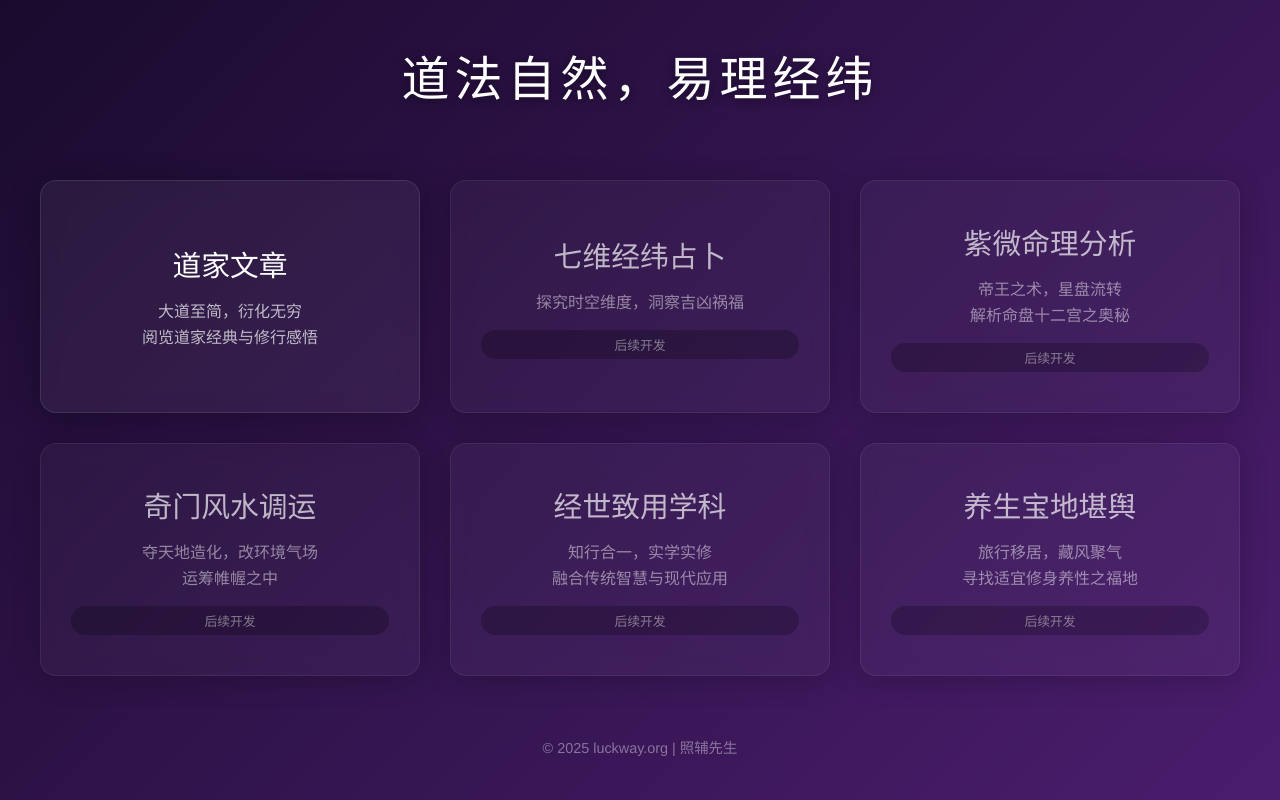
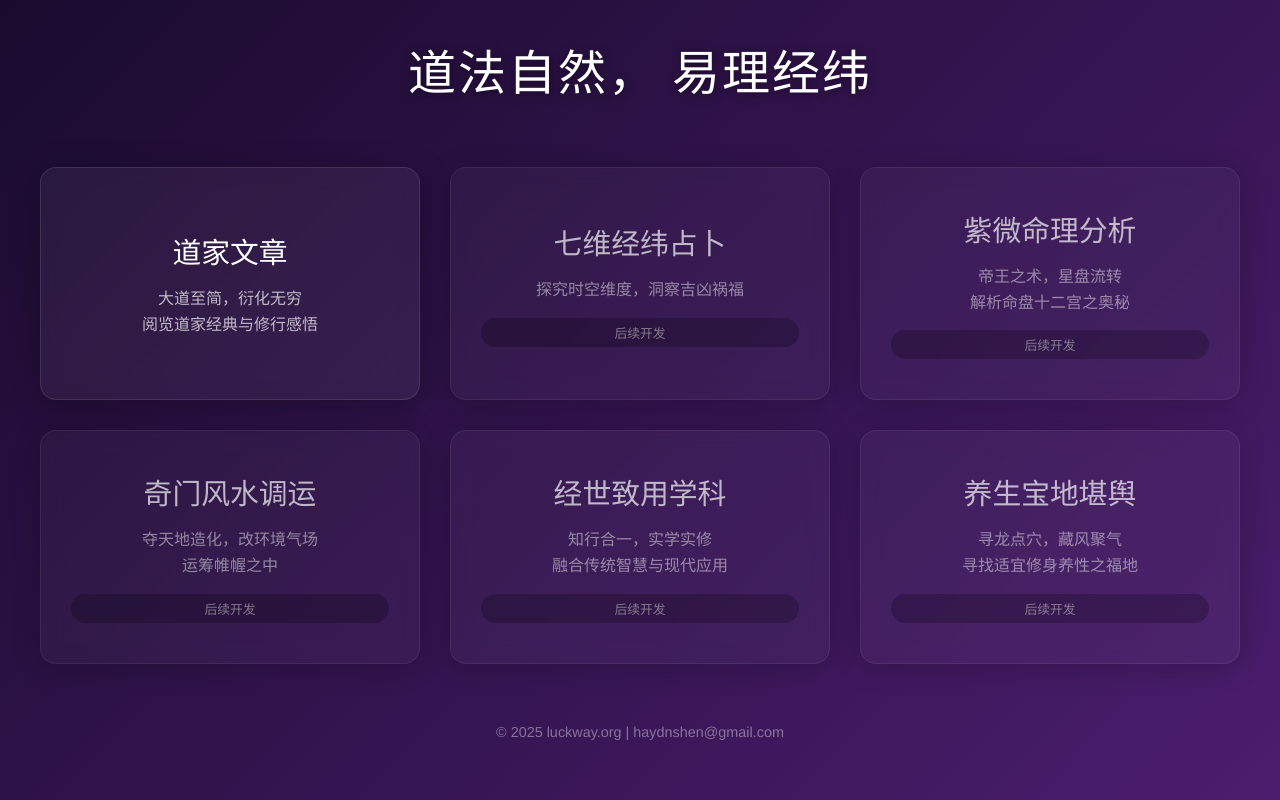
Before and after one commit to haydnshen/mrzhaofu, a plain HTML site: page index.html in a window 1280 px wide. Drawn offline with Linux system fonts and the light colour scheme.

Commit message:
Refactor styles and update content in index.html
Updated styles and content in index.html for improved layout and readability.

```diff
--- a/index.html
+++ b/index.html
@@ -15,7 +15,7 @@
         /* 页面主体样式 */
         body {
             font-family: "PingFang SC", "Microsoft YaHei", "Helvetica Neue", Arial, sans-serif;
-            /* 皇家紫渐变背景：营造神秘与高贵的氛围 */
+            /* 皇家紫渐变背景 */
             background: linear-gradient(135deg, #1a0b2e 0%, #4b1d6e 100%);
             color: #ffffff;
             min-height: 100vh;
@@ -28,17 +28,36 @@
         /* 头部标题区域 */
         header {
             text-align: center;
-            margin-bottom: 60px;
+            margin-bottom: 50px;
+            width: 100%;
             animation: fadeInDown 1s ease-out;
         }
 
+        /*
+           H1 标题优化核心：
+           1. clamp: 字体大小会在 1.8rem 到 3rem 之间根据屏幕宽度自动缩放。
+           2. line-height: 增加行高，防止换行后太挤。
+        */
         h1 {
-            font-size: 3rem;
+            font-family: "Kaiti", "STKaiti", serif; /* 楷体 */
             font-weight: 300;
-            letter-spacing: 5px;
+            letter-spacing: 2px;
             margin-bottom: 10px;
             text-shadow: 0 2px 10px rgba(0,0,0,0.5);
-            font-family: "Kaiti", "STKaiti", serif; /* 使用楷体增加传统韵味 */
+            /* 智能字体大小：手机上最小1.8rem，电脑上最大3rem，中间自动计算 */
+            font-size: clamp(1.8rem, 5vw, 3rem);
+            line-height: 1.4;
+        }
+
+        /*
+           标题分组类：
+           display: inline-block 让这组文字成为一个“方块”。
+           white-space: nowrap 强制这个方块内部不换行。
+           这样“道法自然，”永远在一起，“易理经纬”永远在一起。
+        */
+        .title-group {
+            display: inline-block;
+            white-space: nowrap;
         }
 
         /* 主要内容网格布局 */
@@ -50,19 +69,19 @@
             max-width: 1200px;
         }
 
-        /* 卡片样式 (毛玻璃效果) */
+        /* 卡片样式 */
         .card {
-            background: rgba(255, 255, 255, 0.05); /* 极低透明度背景 */
-            backdrop-filter: blur(10px); /* 磨砂效果 */
+            background: rgba(255, 255, 255, 0.05);
+            backdrop-filter: blur(10px);
             -webkit-backdrop-filter: blur(10px);
-            border: 1px solid rgba(255, 255, 255, 0.1); /* 微弱的白边框 */
+            border: 1px solid rgba(255, 255, 255, 0.1);
             border-radius: 16px;
             padding: 40px 30px;
             text-align: center;
             text-decoration: none;
             color: white;
             transition: all 0.4s cubic-bezier(0.175, 0.885, 0.32, 1.275);
-            box-shadow: 0 4px 30px rgba(0, 0, 0, 0.3); /* 阴影 */
+            box-shadow: 0 4px 30px rgba(0, 0, 0, 0.3);
             position: relative;
             overflow: hidden;
             display: flex;
@@ -71,29 +90,25 @@
             min-height: 200px;
         }
 
-        /* 卡片悬停效果 */
         .card:hover {
-            transform: translateY(-10px); /* 上浮 */
+            transform: translateY(-10px);
             background: rgba(255, 255, 255, 0.1);
             box-shadow: 0 20px 40px rgba(0, 0, 0, 0.4);
             border-color: rgba(255, 255, 255, 0.3);
         }
 
-        /* 卡片标题 */
         .card h2 {
             font-size: 1.8rem;
             margin-bottom: 15px;
             font-weight: 400;
         }
 
-        /* 卡片描述 */
         .card p {
             font-size: 1rem;
             color: rgba(255, 255, 255, 0.7);
             line-height: 1.6;
         }
 
-        /* 待开发板块的样式 */
         .card.disabled {
             cursor: default;
             opacity: 0.7;
@@ -104,7 +119,6 @@
             background: rgba(255, 255, 255, 0.05);
         }
 
-        /* "敬请期待" 标签 */
         .badge {
             display: inline-block;
             margin-top: 15px;
@@ -115,22 +129,18 @@
             color: #aaa;
         }
 
-        /* 底部版权 */
         footer {
             margin-top: 60px;
             font-size: 0.9rem;
             color: rgba(255, 255, 255, 0.4);
         }
 
-        /* 简单的入场动画 */
         @keyframes fadeInDown {
             from { opacity: 0; transform: translateY(-20px); }
             to { opacity: 1; transform: translateY(0); }
         }
 
-        /* 移动端适配 */
         @media (max-width: 600px) {
-            h1 { font-size: 2.2rem; }
             .container { padding: 0 10px; }
         }
     </style>
@@ -138,56 +148,65 @@
 <body>
 
     <header>
-        <h1>道法自然，易理经纬</h1>
+        <!--
+            这里使用了 span class="title-group"
+            强制 "道法自然，" 和 "易理经纬" 分别成为不可分割的整体。
+            如果屏幕太窄，它们会整齐地变成两行。
+        -->
+        <h1>
+            <span class="title-group">道法自然，</span>
+            <span class="title-group">易理经纬</span>
+        </h1>
     </header>
 
     <main class="container">
 
-        <!-- 板块 1：道家文章 (已激活) -->
+        <!-- 板块 1：道家文章 -->
+        <!-- 链接指向了 ziweidandao 文件夹下的目录页 -->
         <a href="papers/ziweidandao/index.html" class="card">
             <h2>道家文章</h2>
             <p>大道至简，衍化无穷<br>阅览道家经典与修行感悟</p>
         </a>
 
-        <!-- 板块 2：七维经纬占卜 (待开发) -->
+        <!-- 板块 2：七维经纬占卜 -->
         <div class="card disabled">
             <h2>七维经纬占卜</h2>
             <p>探究时空维度，洞察吉凶祸福</p>
             <span class="badge">后续开发</span>
         </div>
 
-        <!-- 板块 3：紫微命理分析 (待开发) -->
+        <!-- 板块 3：紫微命理分析 -->
         <div class="card disabled">
             <h2>紫微命理分析</h2>
             <p>帝王之术，星盘流转<br>解析命盘十二宫之奥秘</p>
             <span class="badge">后续开发</span>
         </div>
 
-        <!-- 板块 4：奇门风水调运 (待开发) -->
+        <!-- 板块 4：奇门风水调运 -->
         <div class="card disabled">
             <h2>奇门风水调运</h2>
             <p>夺天地造化，改环境气场<br>运筹帷幄之中</p>
             <span class="badge">后续开发</span>
         </div>
 
-        <!-- 板块 5：经世致用学科 (待开发) -->
+        <!-- 板块 5：经世致用学科 -->
         <div class="card disabled">
             <h2>经世致用学科</h2>
             <p>知行合一，实学实修<br>融合传统智慧与现代应用</p>
             <span class="badge">后续开发</span>
         </div>
 
-        <!-- 板块 6：养生宝地堪舆 (待开发) - 新增 -->
+        <!-- 板块 6：养生宝地堪舆 -->
         <div class="card disabled">
             <h2>养生宝地堪舆</h2>
-            <p>旅行移居，藏风聚气<br>寻找适宜修身养性之福地</p>
+            <p>寻龙点穴，藏风聚气<br>寻找适宜修身养性之福地</p>
             <span class="badge">后续开发</span>
         </div>
 
     </main>
 
     <footer>
-        &copy; 2025 luckway.org | 照辅先生
+        &copy; 2025 luckway.org | haydnshen@gmail.com
     </footer>
 
 </body>
```
